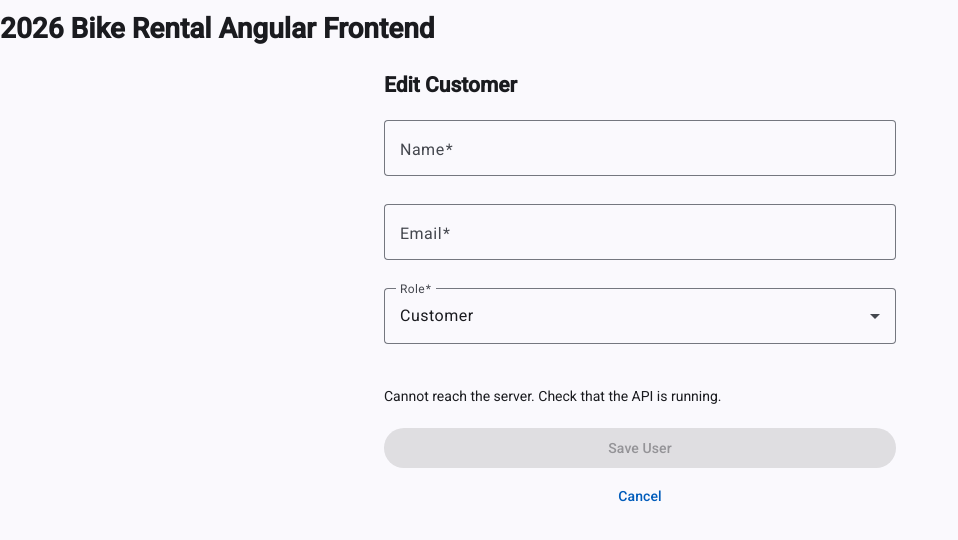
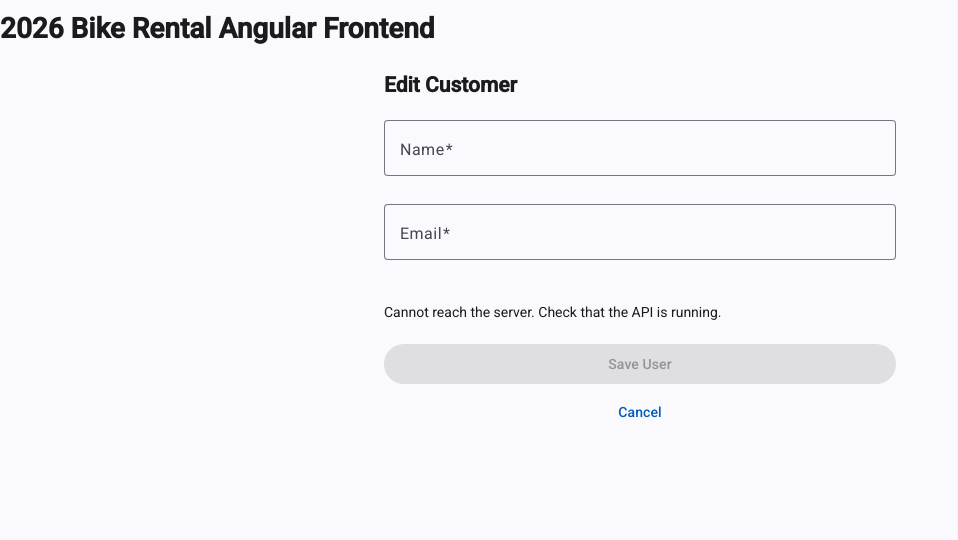
Before and after one commit to S00269936/WebProg2ProjectAngularS00269936, an Angular app: page /users/1/edit in a window 1280 px wide. Shown: the top 540 px of the page, without its empty margins (0-958 px from the left). Built offline with nearby package versions, Linux system fonts and the light colour scheme; no server answers.

Commit message:
Passwords and role assigning now only appears when creating a new user, not on update

```diff
--- a/src/app/features/users/components/user-form/user-form.html
+++ b/src/app/features/users/components/user-form/user-form.html
@@ -40,6 +40,7 @@
       </mat-form-field>
     }
 
+    @if (!id()) {
     <mat-form-field appearance="outline">
         <mat-label>Role</mat-label>
         <mat-select formControlName="role">
@@ -47,6 +48,7 @@
         <mat-option value="staff">Staff</mat-option>
         </mat-select>
     </mat-form-field>
+}
 
     @if (saveError(); as message) { <p role="alert">{{ message }}</p> }
     <button matButton="filled" type="submit" [disabled]="saving() || userForm.invalid">
```
